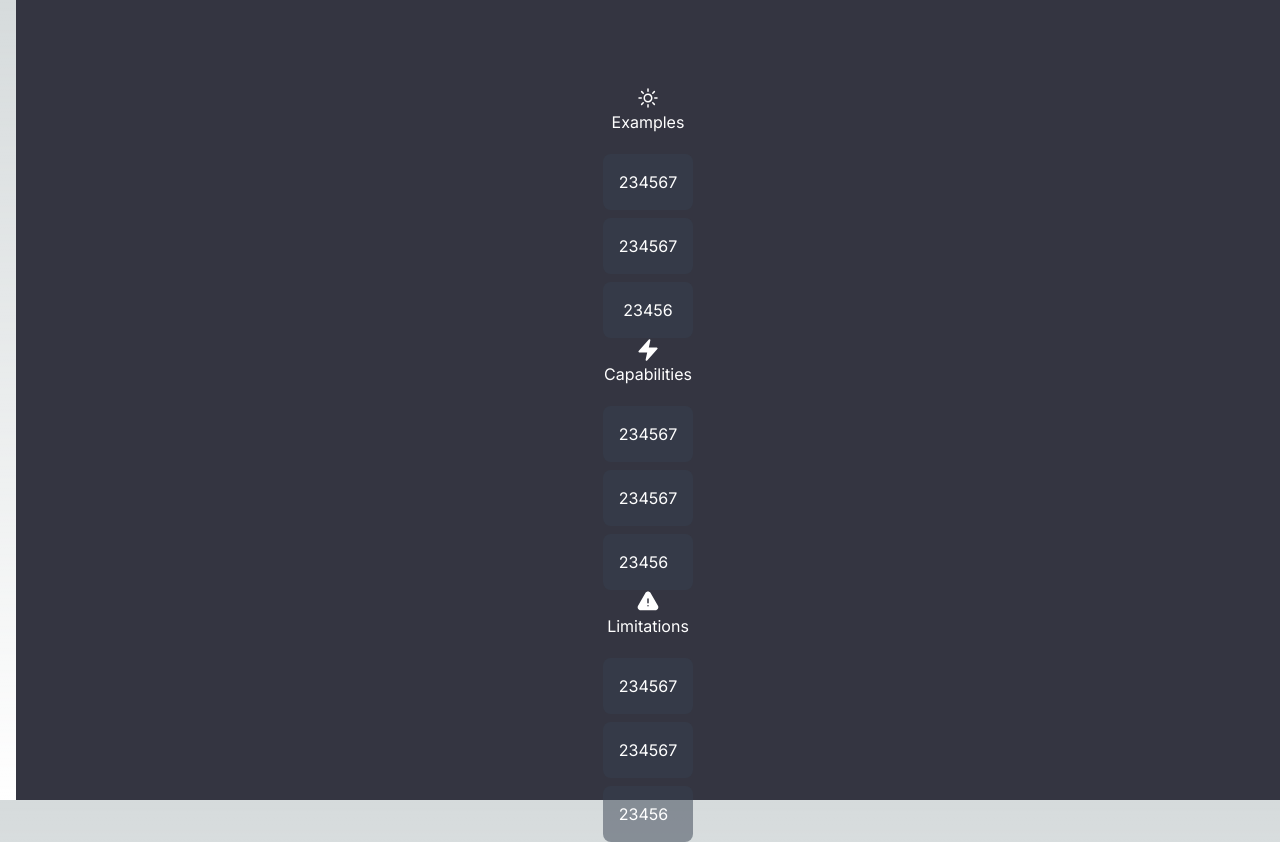
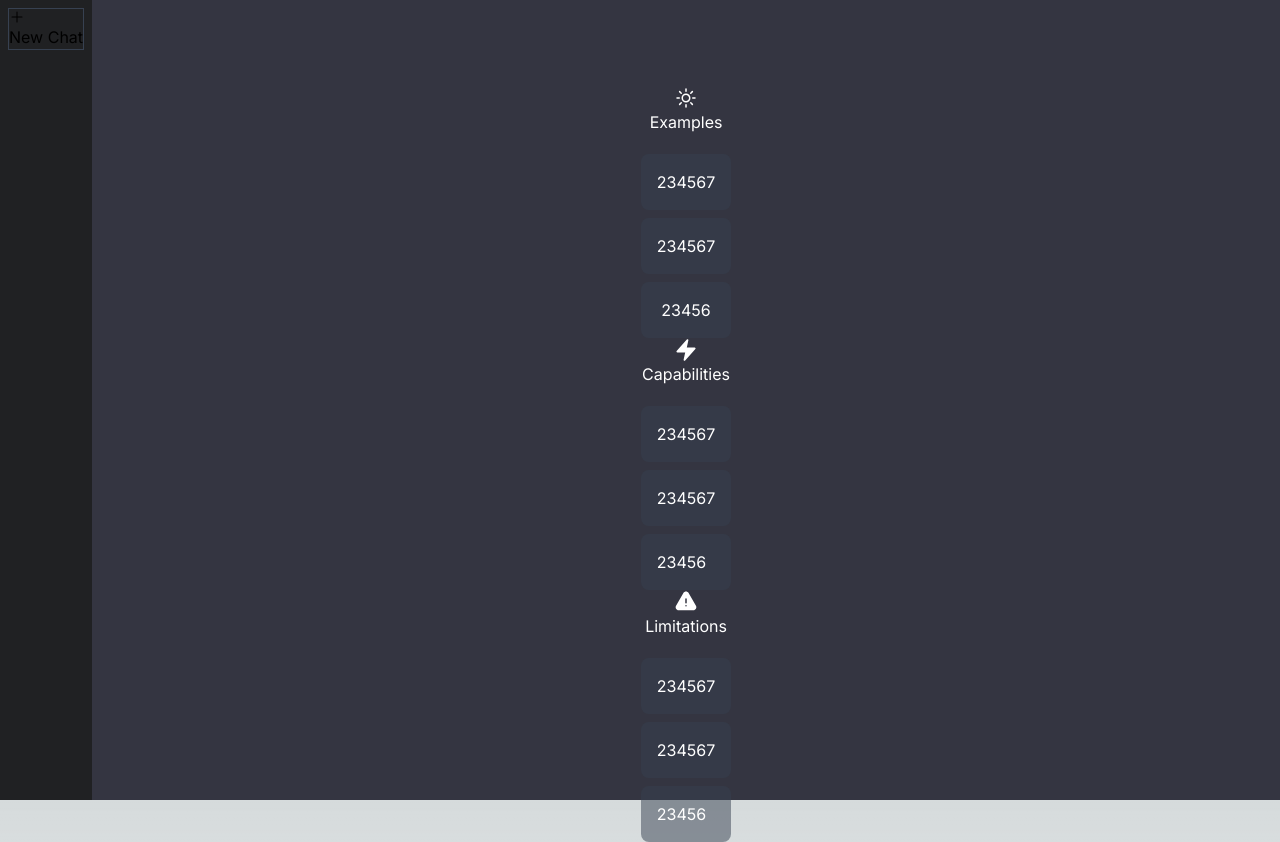
Before and after one commit to Ishaan2053/chatgpt-clone, a Next.js app: page / in a window 1280 px wide. Built offline with nearby package versions, Linux system fonts and the light colour scheme.

Commit message:
added more files

```diff
--- a/app/globals.css
+++ b/app/globals.css
@@ -30,4 +30,8 @@ body {
   .infoText {
     @apply p-4 bg-gray-700/50 rounded-lg max-w-[300px]
   }
+
+  .chatRow {
+    @appky rounded-lg px-5 py-3 text-sm flex items-center space-x-2 hover:bg-gray-700/70 cursor-pointer text-gray-300 transition-all duration-200 ease-out
+  }
 }
--- a/app/layout.tsx
+++ b/app/layout.tsx
@@ -21,7 +21,10 @@ export default function RootLayout({
       <body className={inter.className}>
         <div className="flex">
           {/* sidebar */}
-          <SideBar />
+          <div className="bg-[#202123] max-w-sm h-screen overflow-y-auto md:mix-w-[20rem]">
+            {" "}
+            <SideBar />
+          </div>
 
           {/* ClientProvider */}
 
--- /dev/null
+++ b/components/NewChat.tsx
@@ -0,0 +1,12 @@
+import {PlusIcon} from "@heroicons/react/24/solid";
+
+function NewChat() {
+  return (
+    <div className="border-gray-700 border chatRow">
+        <PlusIcon className="h-4 w-4"/>
+        <p>New Chat</p>
+    </div>
+  );
+}
+
+export default NewChat
--- a/components/SideBar.tsx
+++ b/components/SideBar.tsx
@@ -1,9 +1,14 @@
+import NewChat from "./NewChat";
+
 function SideBar() {
   return (
     <div className="p-2 flex flex-col h-screen">
       <div className="flex-1">
         <div>
+
           {/* NewChat */}
+          <NewChat />
+
           <div>{/* modeel */}</div>
 
           {/* CHATROWS */}
```
